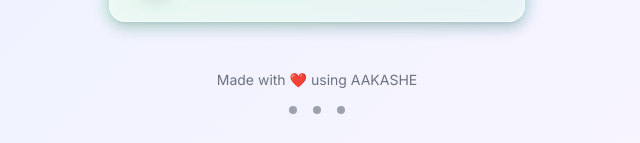
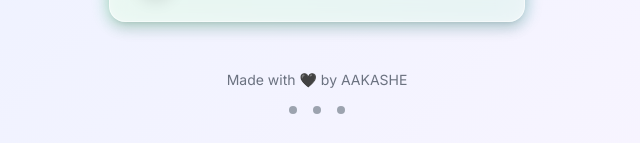
Before and after one commit to AAKASHEE/linkT, a React (Vite) app: page / in a window 1280 px wide. Shown: the part 1150-1293 px from the top of the page, without its empty margins (323-963 px from the left). Built offline with nearby package versions, Linux system fonts and the light colour scheme.

Commit message:
minor_04

```diff
--- a/src/App.tsx
+++ b/src/App.tsx
@@ -281,7 +281,7 @@ function App() {
         {/* Footer */}
         <div className="text-center mt-12">
           <p className={`text-sm ${darkMode ? 'text-gray-400' : 'text-gray-500'}`}>
-            Made with ❤️ using AAKASHE
+            Made with 🖤 by AAKASHE
           </p>
           <div className="flex justify-center space-x-4 mt-4">
             <div className={`w-2 h-2 rounded-full ${darkMode ? 'bg-white/30' : 'bg-gray-400'}`}></div>
```
